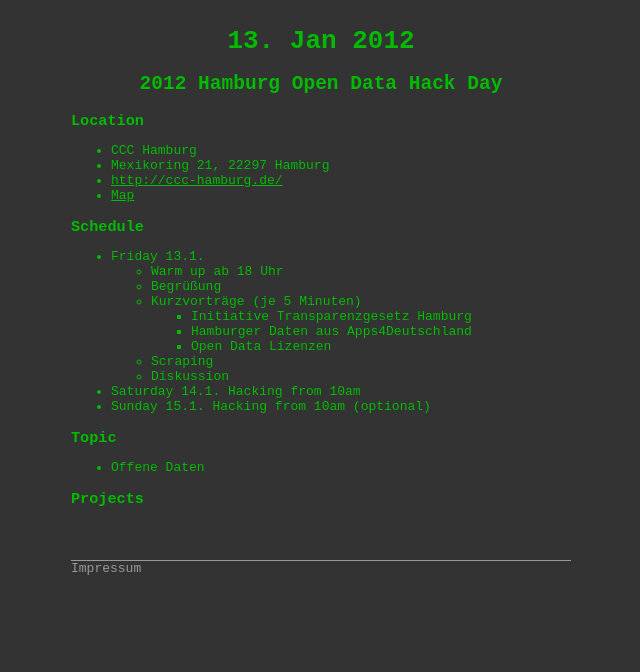
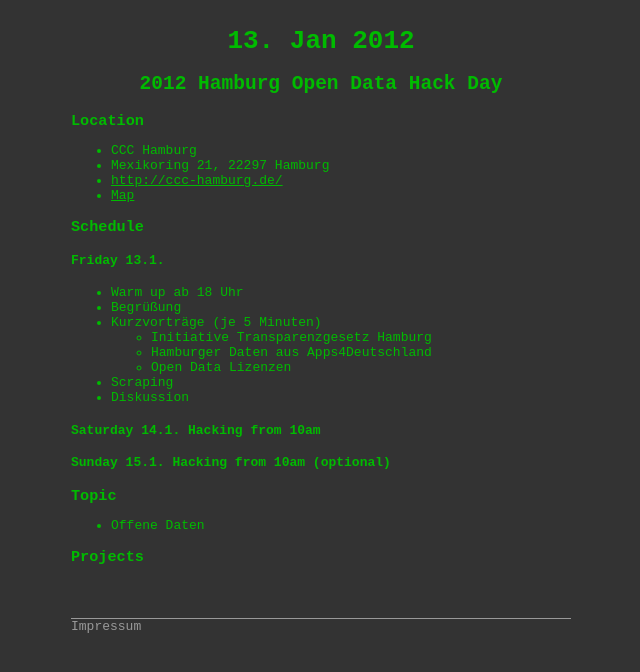
Before and after one commit to opendatahackday/opendatahackday.github.com, a Jekyll site: the page built from hamburg/_posts/2012-01-13-index.md, in a window 1280 px wide. Shown: the top 672 px of the page, without its empty margins (319-959 px from the left). Built offline with Jekyll 4.4.1, drawn with Linux system fonts in a browser that asks for light colours; some web fonts are replaced.

Commit message:
schedule HH

```diff
--- a/hamburg/_posts/2012-01-13-index.md
+++ b/hamburg/_posts/2012-01-13-index.md
@@ -17,18 +17,18 @@
 - [Map](http://maps.google.de/maps?q=Mexikoring+21,+22297+Hamburg&hl=de&sll=53.624281,10.025368&sspn=0.11484,0.220757&vpsrc=0&hnear=Mexikoring+21,+Winterhude+22297+Hamburg&t=m&z=16)
 
 ### Schedule
-* Friday 13.1.
-  *  Warm up ab  18 Uhr
-  *  Begrüßung
-  * Kurzvorträge (je 5 Minuten)
-    * Initiative Transparenzgesetz Hamburg
-    * Hamburger Daten aus Apps4Deutschland
-    * Open Data Lizenzen
-   * Scraping
-  * Diskussion
+#### Friday 13.1.
+*  Warm up ab  18 Uhr
+*  Begrüßung
+* Kurzvorträge (je 5 Minuten)
+  * Initiative Transparenzgesetz Hamburg
+  * Hamburger Daten aus Apps4Deutschland
+  * Open Data Lizenzen
+ * Scraping
+* Diskussion
 
-* Saturday 14.1. Hacking from 10am
-* Sunday 15.1. Hacking from 10am (optional)
+#### Saturday 14.1. Hacking from 10am
+#### Sunday 15.1. Hacking from 10am (optional)
 
 ### Topic
 * Offene Daten
```
